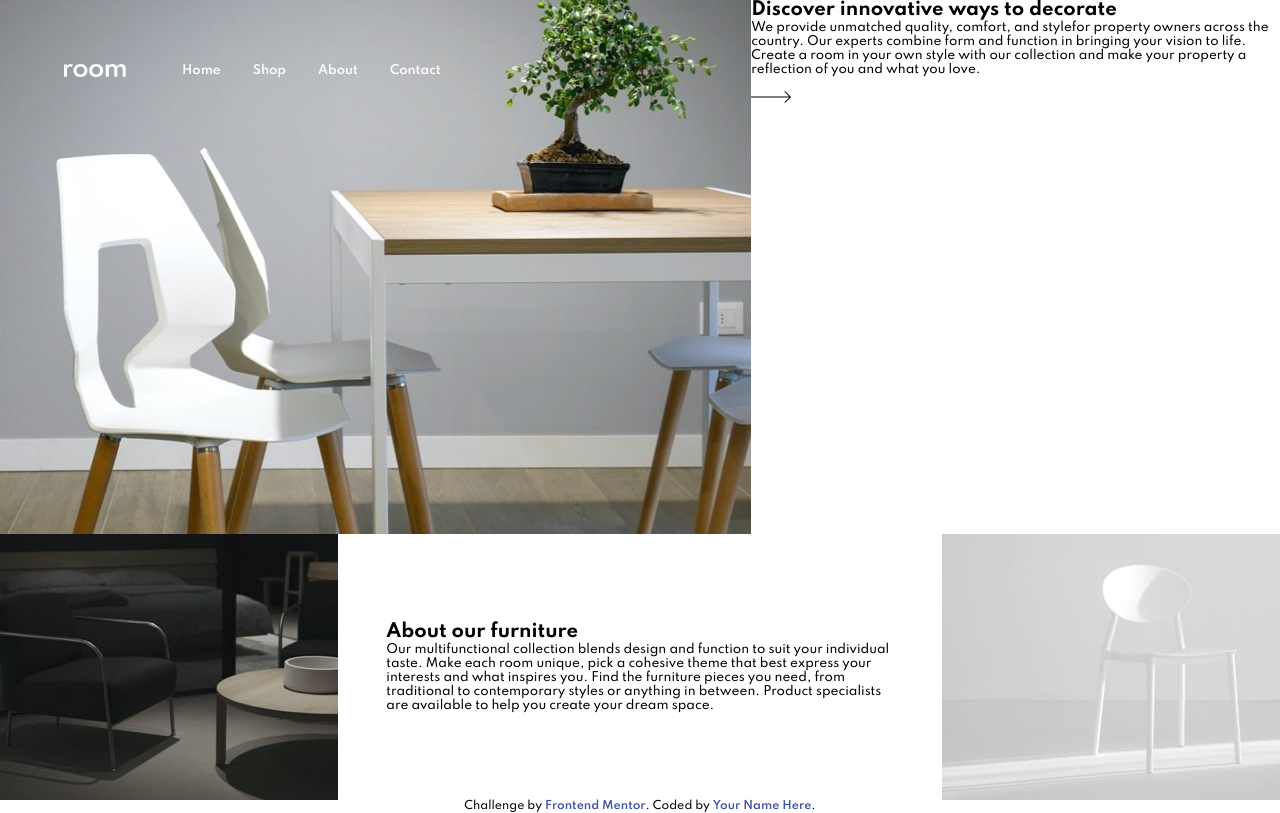
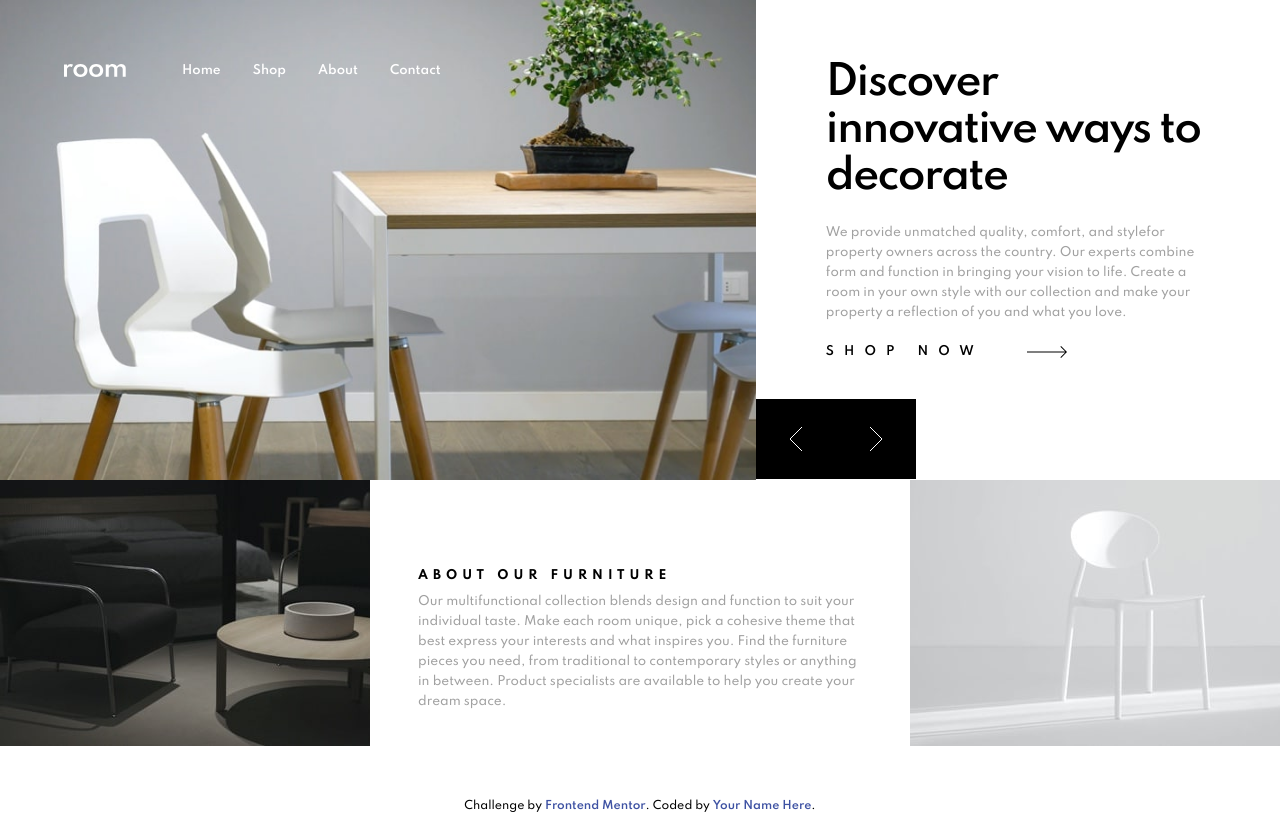
Before and after one commit to iadefidipe/room-homepage, a plain HTML site: page index.html in a window 1280 px wide. Drawn offline with Linux system fonts and the light colour scheme.

Commit message:
Page: desktop view done

```diff
--- a/app/scss/_global.scss
+++ b/app/scss/_global.scss
@@ -21,13 +21,13 @@ dd {
 }
 
 li {
-    list-style: none;
+  list-style: none;
 }
 
 // ========== Set core root defaults
 
-html{
-    font-size: 100%;
+html {
+  font-size: 100%;
 }
 html:focus-within {
   scroll-behavior: smooth;
@@ -52,7 +52,7 @@ select {
 
 @media (prefers-reduced-motion: reduce) {
   html:focus-within {
-   scroll-behavior: auto;
+    scroll-behavior: auto;
   }
   *,
   *::before,
@@ -66,100 +66,154 @@ select {
 
 // ========== Set core body defaults
 body {
-    position: relative;
-    min-height: 100vh;
-    text-rendering: optimizeSpeed;
-    font-family: $font-main;
-    font-size: $font-sz;
+  position: relative;
+  min-height: 100vh;
+  text-rendering: optimizeSpeed;
+  font-family: $font-main;
+  font-size: $font-sz;
 }
 
-a{
+a {
   text-decoration: none;
   color: $clr-white;
   font-weight: $weight-semi-bold;
 }
 
+p{
+  line-height: rem(20);
+  color: $clr-gray;
+}
 
-.page-container{
+h1 {
+  font-size: rem(40);
+  font-weight: $weight-semi-bold;
+  letter-spacing: -1.67px;
+  color: $clr-black;
+  margin-bottom: rem(22);
+}
+
+h2{
+  font-size: rem(12);
+  text-transform: uppercase;
+  letter-spacing: 5px;
+
+}
+
+.page-container {
   display: flex;
   flex-direction: column;
   height: 100vh;
 }
 
-.section-container{
+.section-container {
+  display: flex;
 
-  display:flex;
-
-  &--top{
-    flex: 66.75%;
+  &--top {
+    flex: 60%;
   }
 
-  &--bottom{
-    flex: 33.25%;
+  &--bottom {
+    flex: 40%;
   }
 }
 
-.section{
+.section {
+  // height:100%;
+
+  &-1 {
+    flex: 1.32;
+    background: url(../../images/desktop-image-hero-1.jpg);
+    background-repeat: no-repeat;
+    background-size: cover;
+    background-position: center;
+    padding: rem(64) 0 0 rem(64);
+  }
+
+  &-2 {
+    flex: 1;
+    height: auto;
+    display: flex;
+    flex-direction: column;
+    // align-items: center;
+    // justify-self: center;
+
+    .hero-text {
+      padding: rem(60) rem(70) rem(40);
+      align-self: center;
+      justify-self: center;
+      color: $clr-gray;
 
 
+      a {
+        margin-top: rem(22);
 
-  &-1{
-    flex: 1.3;
-    background: url(../../images/desktop-image-hero-1.jpg);
-    background-repeat: no-repeat;
-    background-size: 100% rem(534);
-    background-position: center;
-    padding: rem(64) 0 0 rem(64);
+        display: flex;
+        align-items: center;
+        color: $clr-black;
+        letter-spacing: 10px;
+        text-transform: uppercase;
+        gap: rem(43);
 
+      }
+    }
 
+    .slider-button {
+      justify-self: end;
+      // align-self: end;
+      display: flex;
+
+      .btn {
+        background-color: $clr-black;
+        width: rem(80);
+        height: rem(80);
+        display: grid;
+        place-content: center;
+
+        &:hover {
+          background-color: $clr-dark-gray;
+        }
+      }
+    }
   }
 
-  &-2{
-    flex: 1;
-  }
-
-  &-3{
+  &-3 {
     flex: 1;
     background: url(../../images/image-about-dark.jpg);
     background-repeat: no-repeat;
-
-
   }
 
-  &-4{
-    flex: 1.5;
+  &-4 {
+    flex: 1.2;
     display: grid;
     place-content: center;
     padding: 0 rem(48);
+    gap: rem(9)
   }
 
-  &-5{
+  &-5 {
     flex: 1;
     background: url(../../images/image-about-light.jpg);
     background-repeat: no-repeat;
-
   }
 }
 
-.header{
+.header {
   display: flex;
   align-items: center;
   gap: rem(56);
 }
 
-.nav{
-
-  &__links{
-    display:flex;
+.nav {
+  &__links {
+    display: flex;
     gap: rem(32);
 
-    a{
+    a {
       position: relative;
 
-      &:hover{
-
-        &::after{
-          content: '';
+      &:hover {
+        &::after {
+          content: "";
           position: absolute;
           width: rem(16);
           height: rem(2);
--- a/app/scss/_variables.scss
+++ b/app/scss/_variables.scss
@@ -6,10 +6,10 @@
 
 
 // * Color
-$clr-dark-gray: hsl(0, 0%, 63%);
+$clr-gray: hsl(0, 0%, 63%);
 $clr-black: hsl(0, 0%, 0%);
 $clr-white: hsl(0, 0%, 100%);
-$clr-vdark-gray: hsl(0, 0%, 27%);
+$clr-dark-gray: hsl(0, 0%, 27%);
 
 
 // * fonts
--- a/index.html
+++ b/index.html
@@ -65,7 +65,10 @@
   </head>
   <body>
     <div class="page-container">
+
+
       <div class="section-container section-container--top">
+
         <section class="section section-1">
           <header class="header">
 
@@ -84,8 +87,8 @@
         </section>
 
         <section class="section section-2">
+          <div class="hero-text">
             <h1>Discover innovative ways to decorate</h1>
-
             <p>
               We provide unmatched quality, comfort, and stylefor property owners
               across the country. Our experts combine form and function in
@@ -93,13 +96,24 @@
               our collection and make your property a reflection of you and what
               you love.
             </p>
-
             <a href="">
               Shop now
               <span><img src="./images/icon-arrow.svg" alt="cta-arrow" /></span
             ></a>
+          </div>
+
+          <div class="slider-button">
+            <div class="btn btn-left">
+              <img src="./images/icon-angle-left.svg" alt="">
+            </div>
+
+            <div class="btn btn-right">
+              <img src="./images/icon-angle-right.svg" alt="">
+            </div>
+          </div>
         </section>
       </div>
+
 
       <div class="section-container section-container--bottom">
         <section class="section section-3"></section>
```
Also changed, not shown: app/scss/style.css, 1 other file. Lines whose indentation alone changed are shown as unchanged.
